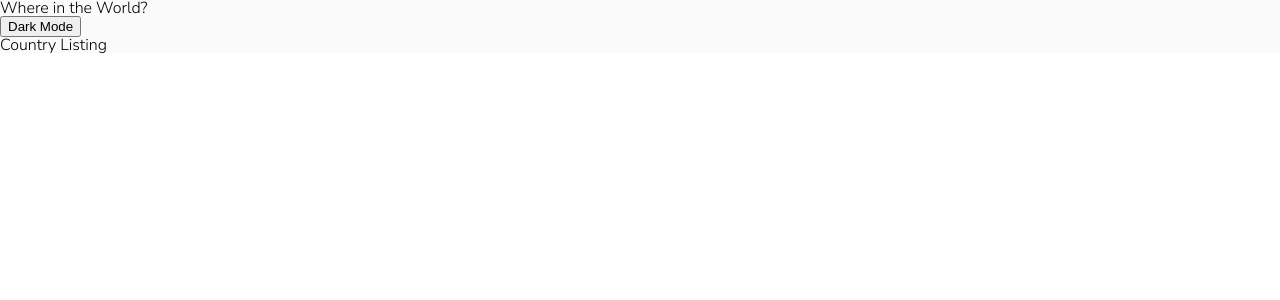
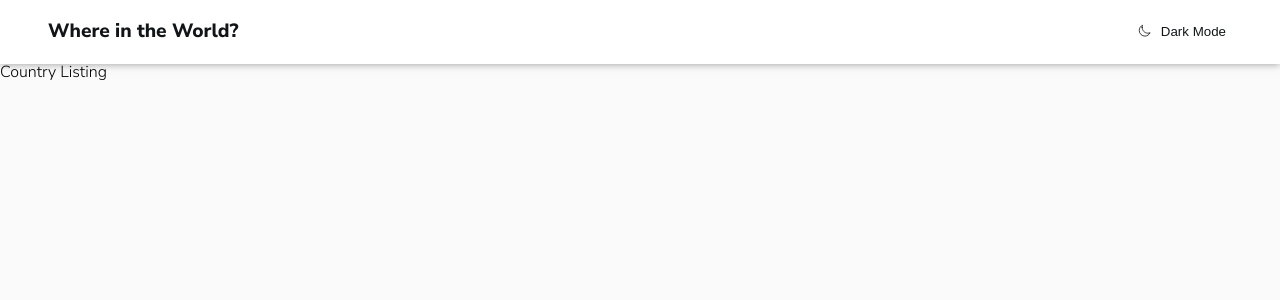
Before and after one commit to pmrgnogueira/country-rest-api, a React (Create React App) app: page / in a window 1280 px wide. Shown: the top 300 px of the page. Built offline with nearby package versions, Linux system fonts and the light colour scheme.

Commit message:
Add Header Styles

```diff
--- a/src/App.js
+++ b/src/App.js
@@ -5,20 +5,18 @@ import CountryListing from './pages/CountryListing';
 import CountryDetails from './pages/CountryDetails';
 import Header from './components/Header';
 import classes from './App.module.scss';
-
-const THEME_LIGHT = 'light';
-const THEME_DARK = 'dark';
+import { THEME } from './helper/contants';
 
 function App() {
-  const [theme, setTheme] = useState(THEME_LIGHT);
+  const [theme, setTheme] = useState(THEME.LIGHT);
 
   const toggleThemeHandler = () => {
-    setTheme(prev => (prev === THEME_LIGHT ? THEME_DARK : THEME_LIGHT));
+    setTheme(prev => (prev === THEME.LIGHT ? THEME.DARK : THEME.LIGHT));
   };
 
   return (
     <main className={classes.App} data-theme={theme}>
-      <Header onThemeToggle={toggleThemeHandler} />
+      <Header onThemeToggle={toggleThemeHandler} theme={theme} />
       <Switch>
         <Route path='/' exact>
           <CountryListing />
--- a/src/App.module.scss
+++ b/src/App.module.scss
@@ -1,20 +1,23 @@
+@import './helper/mixins.scss';
+
 .App[data-theme='light'] {
-  --color-element: hsl(0, 0%, 100%);
-  --color-background: hsl(0, 0%, 98%);
-  --color-text: hsl(200, 15%, 8%);
-  --color-input: hsl(0, 0%, 52%);
+  --color-element: #ffffff;
+  --color-background: #fafafa;
+  --color-text: #111517;
+  --color-input: #858585;
 }
 
 .App[data-theme='dark'] {
-  --color-element: hsl(209, 23%, 22%);
-  --color-background: hsl(207, 26%, 17%);
-  --color-text: hsl(0, 0%, 98%);
-  --color-input: hsl(0, 0%, 52%);
+  --color-element: #2b3945;
+  --color-background: #202c37;
+  --color-text: #fafafa;
+  --color-input: #858585;
 }
 
 .App {
+  @include transition;
+
   background-color: var(--color-background);
-
-  transition: all 750ms;
-  transition-delay: all 750ms;
+  height: 100%;
+  width: 100%;
 }
--- a/src/components/Header.js
+++ b/src/components/Header.js
@@ -1,8 +1,16 @@
-const Header = ({ onThemeToggle }) => {
+import { IoMoonOutline, IoMoonSharp } from 'react-icons/io5';
+
+import { THEME } from '../helper/contants';
+import classes from './Header.module.scss';
+
+const Header = ({ onThemeToggle, theme }) => {
   return (
-    <header>
+    <header className={classes.Header}>
       <h1>Where in the World?</h1>
-      <button onClick={onThemeToggle}>Dark Mode</button>
+      <button onClick={onThemeToggle}>
+        {theme === THEME.DARK ? <IoMoonSharp /> : <IoMoonOutline />}
+        Dark Mode
+      </button>
     </header>
   );
 };
--- /dev/null
+++ b/src/components/Header.module.scss
@@ -0,0 +1,42 @@
+@import '../helper/mixins.scss';
+
+.Header {
+  @include transition;
+
+  display: flex;
+  align-items: center;
+  justify-content: space-between;
+  padding: 1.8rem 1rem;
+  box-shadow: 0 0 8px rgba(0, 0, 0, 0.4);
+  background-color: var(--color-element);
+
+  @include media('tablet') {
+    padding: 1.4rem 3rem;
+  }
+
+  h1 {
+    font-weight: 700;
+    font-size: 1rem;
+    color: var(--color-text);
+
+    @include media('tablet') {
+      font-size: 1.2rem;
+    }
+  }
+
+  button {
+    border: none;
+    background-color: transparent;
+    display: flex;
+    color: var(--color-text);
+    cursor: pointer;
+
+    svg {
+      margin-right: 0.3rem;
+
+      @include media('tablet') {
+        margin-right: 0.6rem;
+      }
+    }
+  }
+}
--- /dev/null
+++ b/src/helper/contants.js
@@ -0,0 +1,4 @@
+export const THEME = {
+  LIGHT: 'light',
+  DARK: 'dark'
+};
--- /dev/null
+++ b/src/helper/mixins.scss
@@ -0,0 +1,13 @@
+@import './variables.scss';
+
+@mixin transition {
+  transition: all 750ms;
+  transition-delay: all 750ms;
+}
+
+@mixin media($size) {
+  $mediaSize: map-get($brakpoints, $size);
+  @media only screen and (min-width: $mediaSize) {
+    @content;
+  }
+}
--- /dev/null
+++ b/src/helper/variables.scss
@@ -0,0 +1,6 @@
+$brakpoints: (
+  'phone': 375px,
+  'tablet': 768px,
+  'desktop': 1440px,
+  'LGdestop': 1920px
+);
--- a/src/index.scss
+++ b/src/index.scss
@@ -6,8 +6,13 @@
   --detail-page-fontsize: 16px;
 }
 
+html,
+body,
+#root {
+  height: 100%;
+}
+
 body {
-  margin: 0;
   font-family: 'Nunito Sans', sans-serif;
   -webkit-font-smoothing: antialiased;
   -moz-osx-font-smoothing: grayscale;
```
